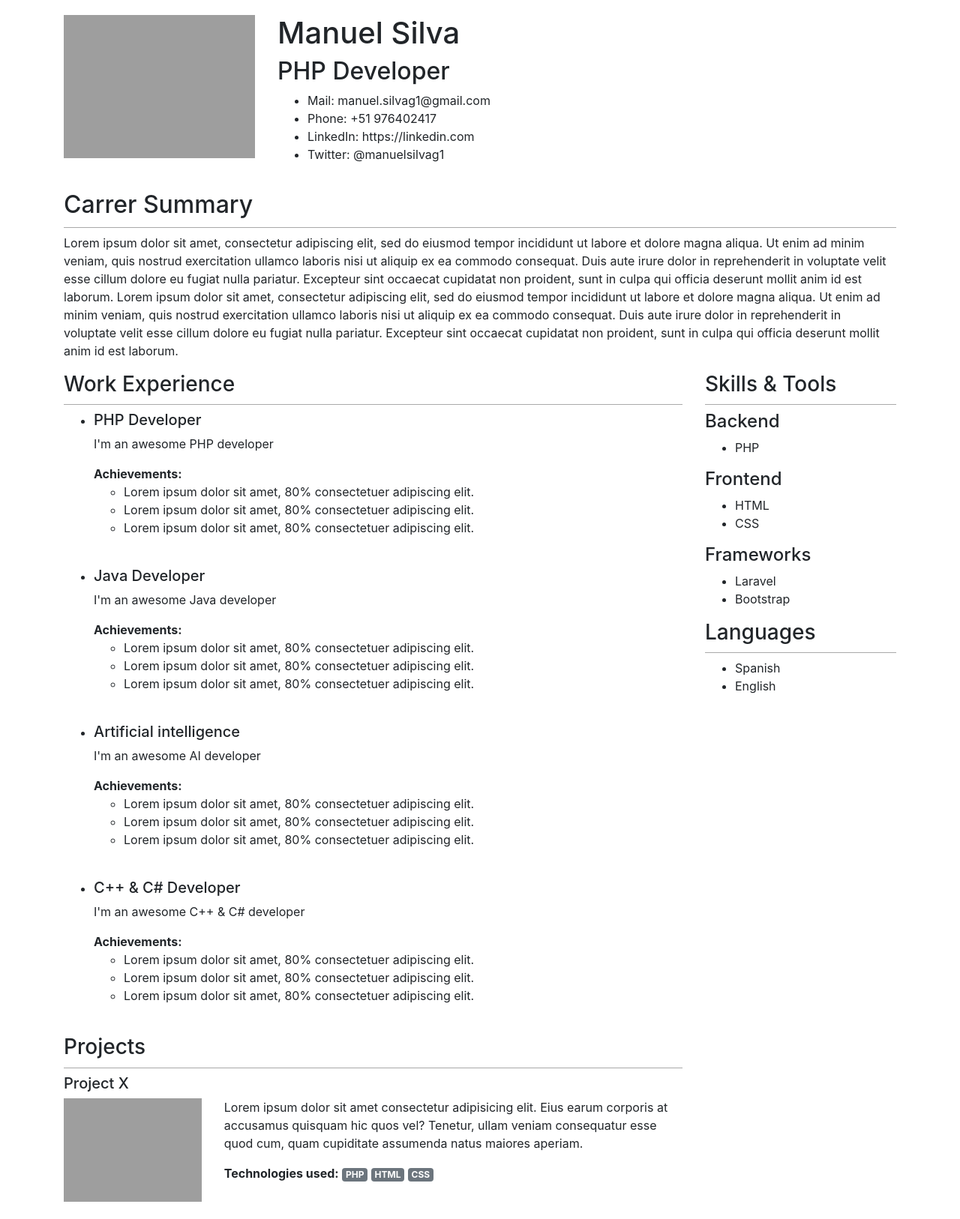
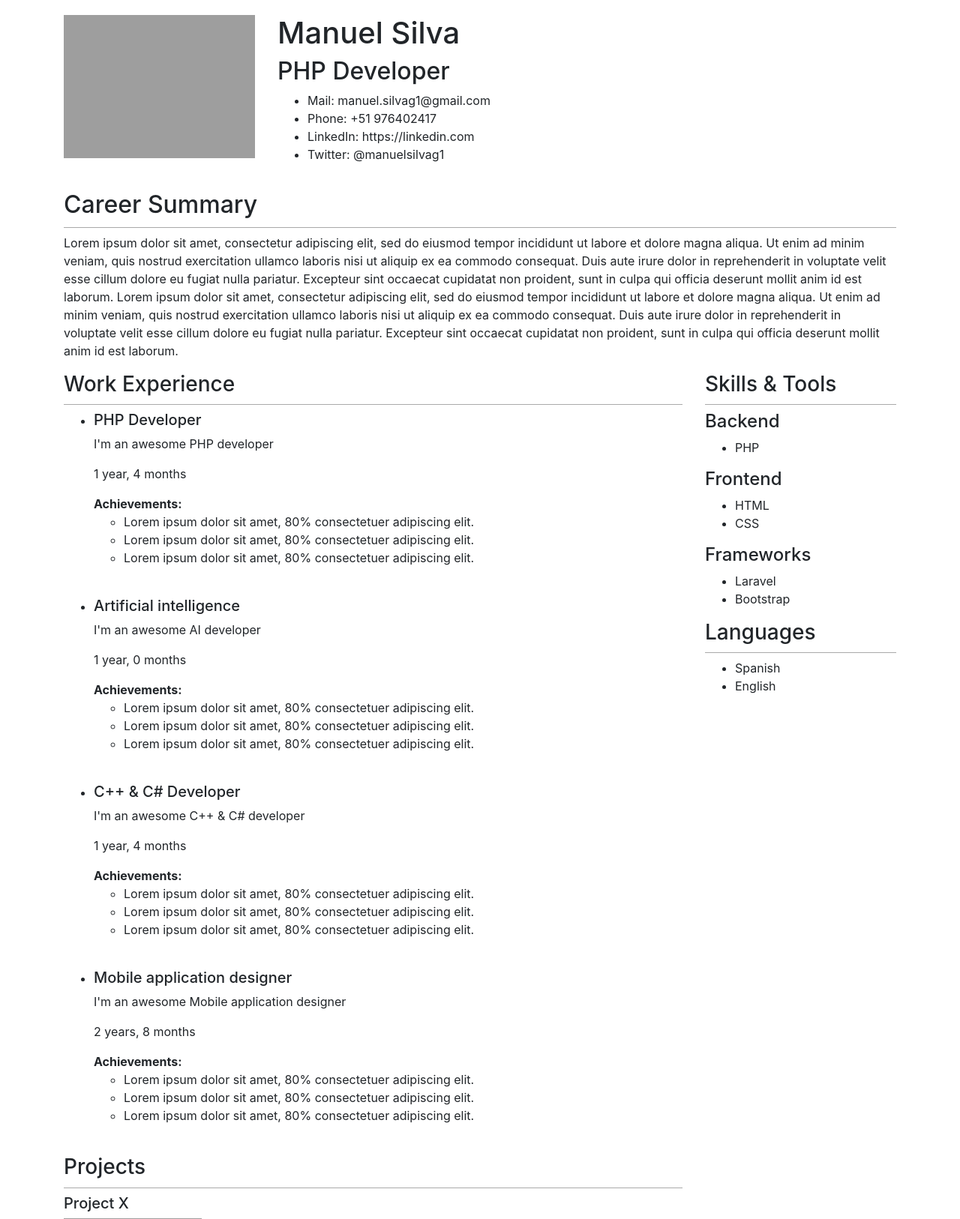
Before and after one commit to mj2silva/resume-php, a PHP site: page / in a window 1280 px wide. Shown: the top 1626 px of the page at 75% size. Run offline with PHP 8.4, Linux system fonts and the light colour scheme; grey boxes are pictures that could not be loaded.

Commit message:
Funciones

```diff
--- a/index.php
+++ b/index.php
@@ -23,7 +23,7 @@ $fullName = "$name $lastName";
 
 // var_dump($jobs);
 
-$limitMonths = 60;
+// $limitMonths = 2000;
 
 $jobs = [
   [
@@ -53,11 +53,42 @@ $jobs = [
   [
     'title' => 'Mobile application designer',
     'description' => "I'm an awesome Mobile application designer",
-    'visible' => false,
+    'visible' => true,
     'months' => 32
   ],
 
   ];
+
+  function getDuration($months) {
+    $years = floor($months/12);
+    $extraMonths = $months % 12;
+
+    if($years == 1) {
+      return "$years year, $extraMonths months";
+    } else {
+      return "$years years, $extraMonths months";
+    }
+
+  }
+
+  function printJob($job) {
+    if($job['visible'] != true) {
+      return NULL;
+    }
+
+    echo '<li class="work-position">';
+    echo '<h5>'.$job['title'].'</h5>';
+    echo '<p>'.$job['description'].'</p>';
+    echo '<p>'.getDuration($job['months']).'</p>';
+    echo '<strong>Achievements:</strong>';
+    echo '<ul>';
+    echo '<li>Lorem ipsum dolor sit amet, 80% consectetuer adipiscing elit.</li>';
+    echo '<li>Lorem ipsum dolor sit amet, 80% consectetuer adipiscing elit.</li>';
+    echo '<li>Lorem ipsum dolor sit amet, 80% consectetuer adipiscing elit.</li>';
+    echo '</ul>';
+    echo '</li>';
+
+  }
 
 // $var = 1;
 
@@ -105,7 +136,7 @@ $jobs = [
     </div>
     <div class="row">
       <div class="col">
-        <h2 class="border-bottom-gray" >Carrer Summary</h2>
+        <h2 class="border-bottom-gray" >Career Summary</h2>
         <p>
           Lorem ipsum dolor sit amet, consectetur adipiscing elit, sed do eiusmod tempor incididunt ut labore et dolore magna aliqua. Ut enim ad minim veniam, quis nostrud exercitation ullamco laboris nisi ut aliquip ex ea commodo consequat. Duis aute irure dolor in reprehenderit in voluptate velit esse cillum dolore eu fugiat nulla pariatur. Excepteur sint occaecat cupidatat non proident, sunt in culpa qui officia deserunt mollit anim id est laborum.
           Lorem ipsum dolor sit amet, consectetur adipiscing elit, sed do eiusmod tempor incididunt ut labore et dolore magna aliqua. Ut enim ad minim veniam, quis nostrud exercitation ullamco laboris nisi ut aliquip ex ea commodo consequat. Duis aute irure dolor in reprehenderit in voluptate velit esse cillum dolore eu fugiat nulla pariatur. Excepteur sint occaecat cupidatat non proident, sunt in culpa qui officia deserunt mollit anim id est laborum.
@@ -138,27 +169,18 @@ $jobs = [
 
             // La función count en php devuelve el número de elementos que tiene el arreglos que se le pasa como parámetro
 
-            $totalMonths = 0;
+            // $totalMonths = 0;
 
             for ($i=0; $i < count($jobs); $i++) {
               // if($jobs[$i]['active'] != true) {
-              if ($totalMonths >= $limitMonths) {
+              // if ($totalMonths >= $limitMonths) {
                 //continue
-                break;
-              }
+              //   break;
+              // }
 
-              $totalMonths += $jobs[$i]['months'];
+              // $totalMonths += $jobs[$i]['months'];
 
-              echo '<li class="work-position">';
-              echo '<h5>'.$jobs[$i]['title'].'</h5>';
-              echo '<p>'.$jobs[$i]['description'].'</p>';
-              echo '<strong>Achievements:</strong>';
-              echo '<ul>';
-              echo '<li>Lorem ipsum dolor sit amet, 80% consectetuer adipiscing elit.</li>';
-              echo '<li>Lorem ipsum dolor sit amet, 80% consectetuer adipiscing elit.</li>';
-              echo '<li>Lorem ipsum dolor sit amet, 80% consectetuer adipiscing elit.</li>';
-              echo '</ul>';
-              echo '</li>';
+              printJob($jobs[$i]);
 
             }
 
```
Also changed, not shown: excercises/operadores1.php (added, +10 -0 lines), excercises/operadores2.php (added, +20 -0 lines).
